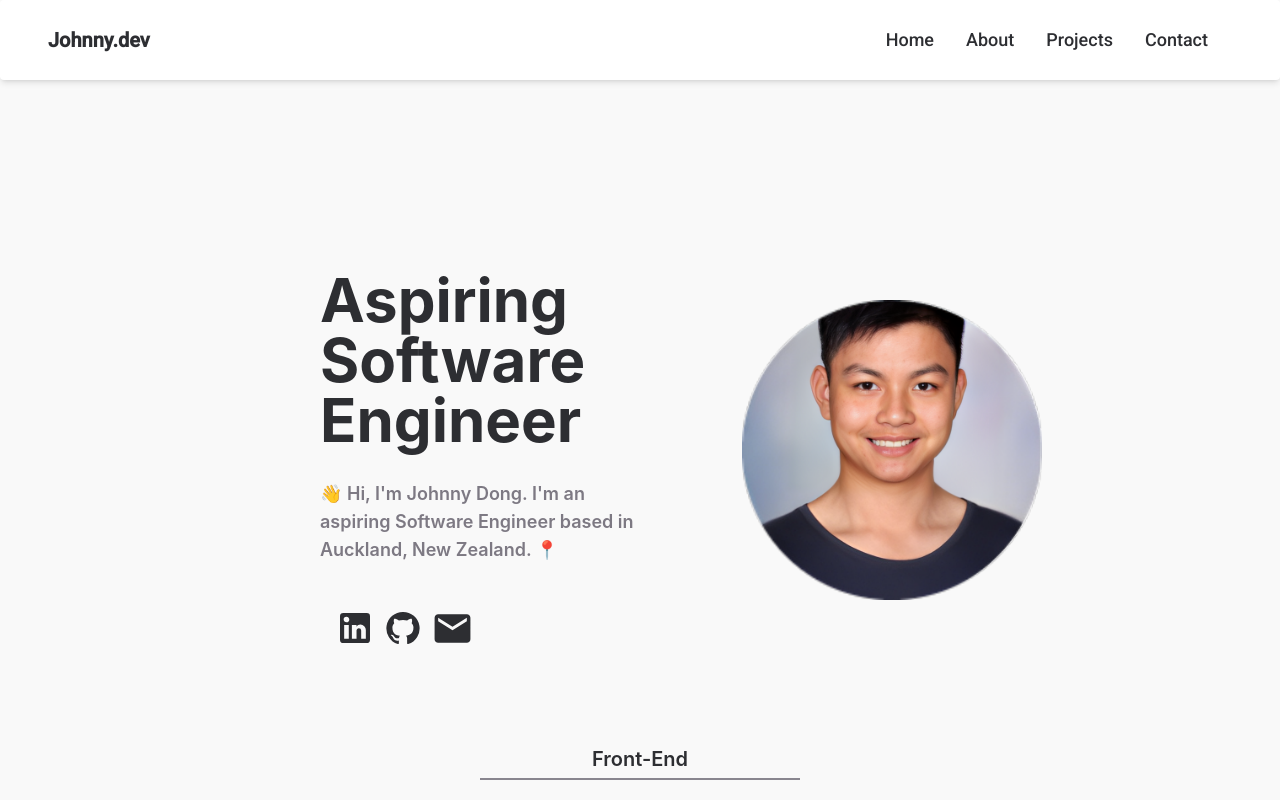
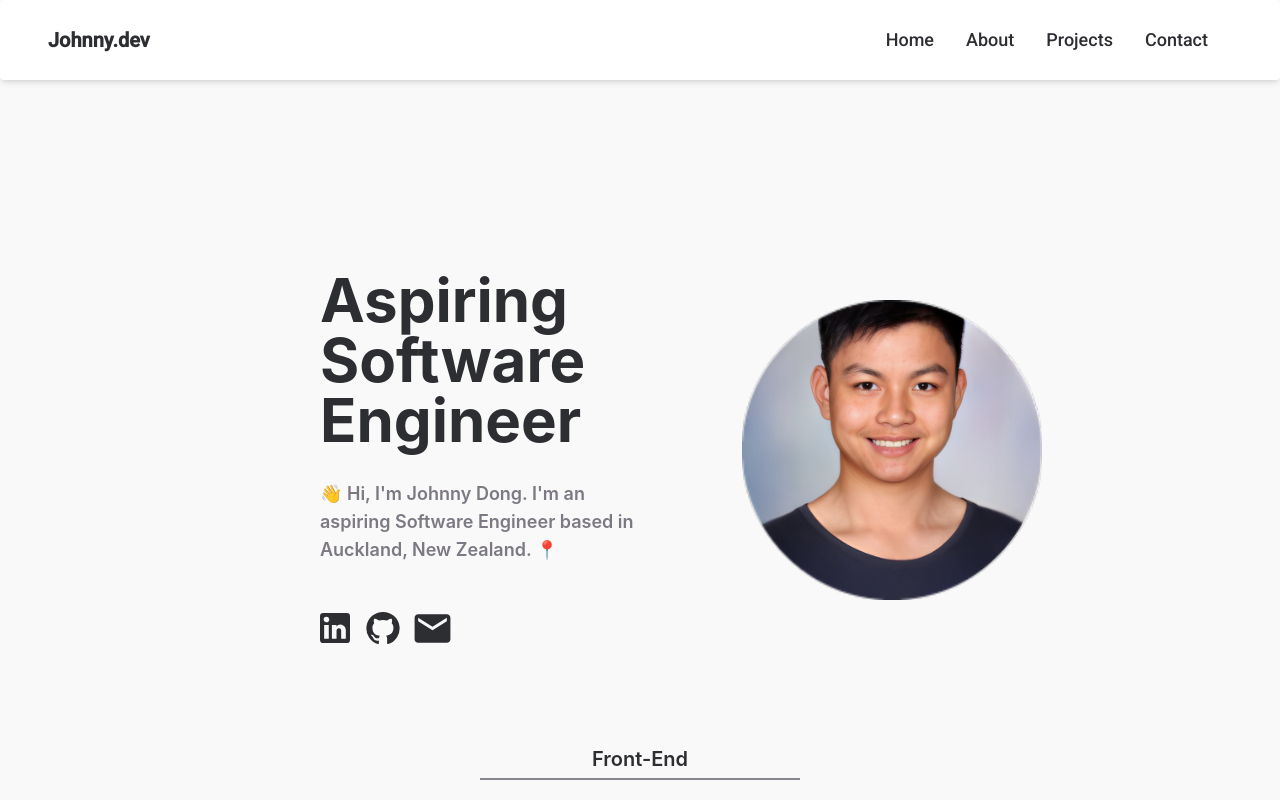
Before and after one commit to imjohnnyy/johnny-dong-portfolio-2023, a React (Create React App) app: page / in a window 1280 px wide. Shown: the top 800 px of the page. Built offline with nearby package versions, Linux system fonts and the light colour scheme.

Commit message:
fix icon placement

```diff
--- a/src/pages/Home.js
+++ b/src/pages/Home.js
@@ -38,11 +38,9 @@ const Home = () => {
               style={{
                 fontSize: 40,
                 color: "#2d2e32",
-                margin: 15,
-                marginTop: 24,
                 cursor: "pointer",
               }}
-              className={"hover:fill-sky-600 ml-[-5px] max-lg:ml-3"}
+              className={"hover:fill-sky-600 m-[15px] ml-[-5px] mt-[24px] max-lg:ml-3"}
             />
           <GitHubIcon
               onClick={() => window.open('https://github.com/imjohnnyy', '_blank')}
```
